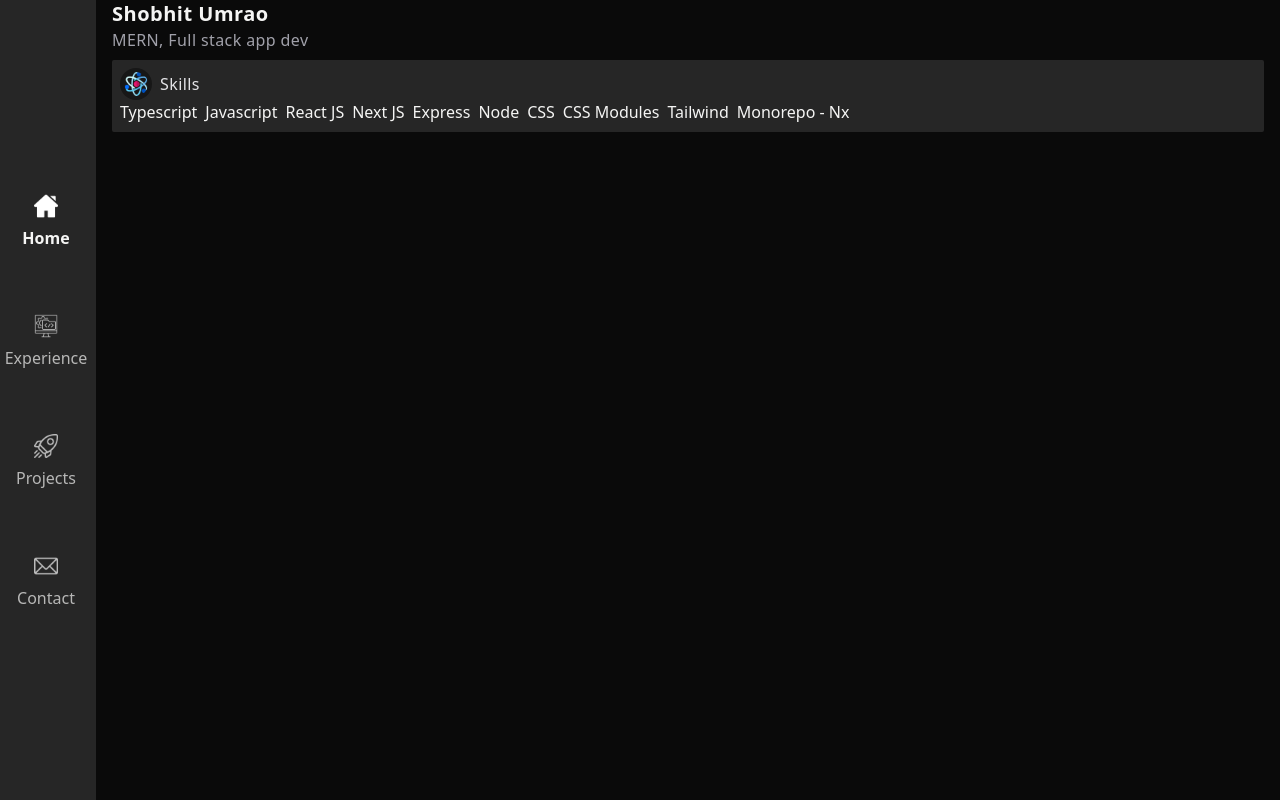
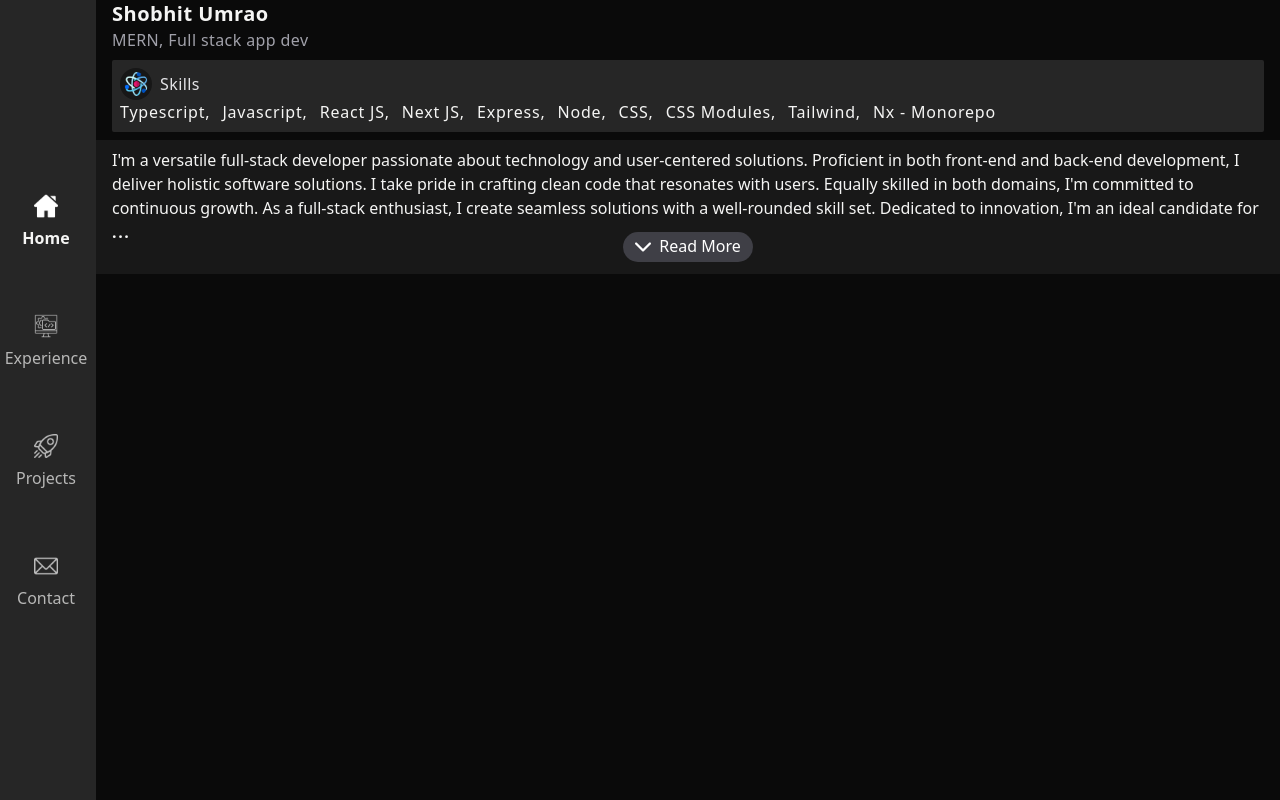
Before and after one commit to orpic/main-website, a React (Vite) app: page / in a window 1280 px wide. Built offline with nearby package versions, Linux system fonts and the light colour scheme.

Commit message:
Auto-commit, message:- home description complete
  A  src/assets/images/files/arrowDown.png
  A  src/assets/images/files/arrowUp.png
  M  src/assets/images/images.ts
  M  src/pages/Homepage.tsx

```diff
--- a/src/assets/images/images.ts
+++ b/src/assets/images/images.ts
@@ -13,6 +13,9 @@ import contactActive from "./files/contactActive.png";
 import contactInActive from "./files/contactInActive.png";
 //
 import skillsAtom from "./files/skillsAtom.png";
+//
+import arrowUp from "./files/arrowUp.png";
+import arrowDown from "./files/arrowDown.png";
 
 export default {
   loading,
@@ -31,4 +34,7 @@ export default {
   //
   skillsAtom,
   //
+  arrowUp,
+  arrowDown,
+  //
 };
--- a/src/pages/Homepage.tsx
+++ b/src/pages/Homepage.tsx
@@ -1,3 +1,4 @@
+import { useState } from "react";
 import { images } from "../assets/images";
 
 const skillsListAtomTop = [
@@ -10,19 +11,18 @@ const skillsListAtomTop = [
   "CSS",
   "CSS Modules",
   "Tailwind",
-  "Monorepo - Nx",
+  "Nx - Monorepo",
 ];
+
+const name = "Shobhit Umrao";
+const shortDescription = "MERN, Full stack app dev";
 
 const Homepage = () => {
   return (
     <div className="w-full h-full  flex flex-col">
       <div className="hidden sm:h-14 sm:bg-neutral-900 sm:text-zinc-100"></div>
-      <h1 className="pl-4 text-xl font-semibold tracking-wide">
-        Shobhit Umrao
-      </h1>
-      <h2 className="text-zinc-400 pl-4 tracking-wide">
-        MERN, Full stack app dev
-      </h2>
+      <h1 className="pl-4 text-xl font-semibold tracking-wide">{name}</h1>
+      <h2 className="text-zinc-400 pl-4 tracking-wide">{shortDescription}</h2>
       <div className="p-2 bg-neutral-800 my-2 mx-4 rounded-sm">
         <div className="flex items-center gap-2">
           <img
@@ -32,14 +32,67 @@ const Homepage = () => {
           />
           <h3 className="text-zinc-200 tracking-wide">Skills</h3>
         </div>
-        <div className="flex flex-wrap gap-2 ">
-          {skillsListAtomTop.map((eachSkill) => (
-            <p key={eachSkill}>{eachSkill}</p>
+        <div className="flex flex-wrap gap-x-3 font-light tracking-wider">
+          {skillsListAtomTop.map((eachSkill, index) => (
+            <p key={eachSkill}>
+              {index === skillsListAtomTop.length - 1
+                ? eachSkill
+                : `${eachSkill},`}
+            </p>
           ))}
+        </div>
+      </div>
+      <Description />
+    </div>
+  );
+};
+
+export default Homepage;
+
+// description
+const whoAmI =
+  " I'm a versatile full-stack developer passionate about technology and user-centered solutions. Proficient in both front-end and back-end development, I deliver holistic software solutions. I take pride in crafting clean code that resonates with users. Equally skilled in both domains, I'm committed to continuous growth. As a full-stack enthusiast, I create seamless solutions with a well-rounded skill set. Dedicated to innovation, I'm an ideal candidate for transformative outcomes.";
+
+const Description = () => {
+  const [expanded, setExpanded] = useState(false);
+
+  return (
+    <div>
+      <p
+        className={`bg-neutral-800/50 py-2 px-4  ${
+          expanded ? "max-h-full " : "max-h-20 " // Adjust the height classes as needed
+        } overflow-hidden transition-max-height duration-300 ease-in-out`}
+      >
+        {whoAmI}
+      </p>
+
+      <p
+        className={`w-full tracking-widest font-semibold bg-neutral-800/50 px-4 transition-all ${
+          expanded ? "duration-75" : "duration-700"
+        } ease-in-out ${
+          expanded ? "invisible h-0 p-0 opacity-0" : "h-1 visible opacity-100"
+        } `}
+      >
+        ...
+      </p>
+
+      <div className="bg-neutral-800/50 w-full flex items-center justify-center pb-3 pt-2">
+        <div
+          onClick={() => {
+            setExpanded(!expanded);
+          }}
+          className="cursor-pointer px-3  bg-zinc-700 font-thin  text-white rounded-full py-1 flex items-center justify-center gap-x-2"
+        >
+          <img
+            className="h-4  "
+            src={`${expanded ? images.arrowUp : images.arrowDown}`}
+            alt=""
+          />
+          <button className="-mt-0.5">
+            {expanded ? "Read Less" : "Read More"}
+          </button>
         </div>
       </div>
     </div>
   );
 };
-
-export default Homepage;
```
Also changed, not shown: src/assets/images/files/arrowDown.png (added), src/assets/images/files/arrowUp.png (added).
